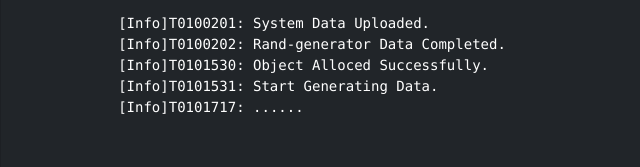
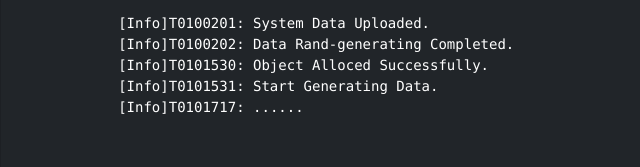
Before and after one commit to tempForevor/tempForevor.github.io, a plain HTML site: page forothers/forteachers/middleschool_01/index_zh_cn.htm in a window 1280 px wide. Shown: the part 393-560 px from the top of the page, 0-640 px from the left. Drawn offline with nearby package versions, Linux system fonts and the light colour scheme.

Commit message:
What's up?

```diff
--- a/forothers/forteachers/middleschool_01/index_zh_cn.htm
+++ b/forothers/forteachers/middleschool_01/index_zh_cn.htm
@@ -54,7 +54,7 @@
         <samp>
           <pre>
             [Info]T0100201: System Data Uploaded.
-            [Info]T0100202: Rand-generator Data Completed.
+            [Info]T0100202: Data Rand-generating Completed.
             [Info]T0101530: Object Alloced Successfully.
             [Info]T0101531: Start Generating Data.
             [Info]T<div style="display:inline" id="NOW_TIME">0101531</div>: ......
```
